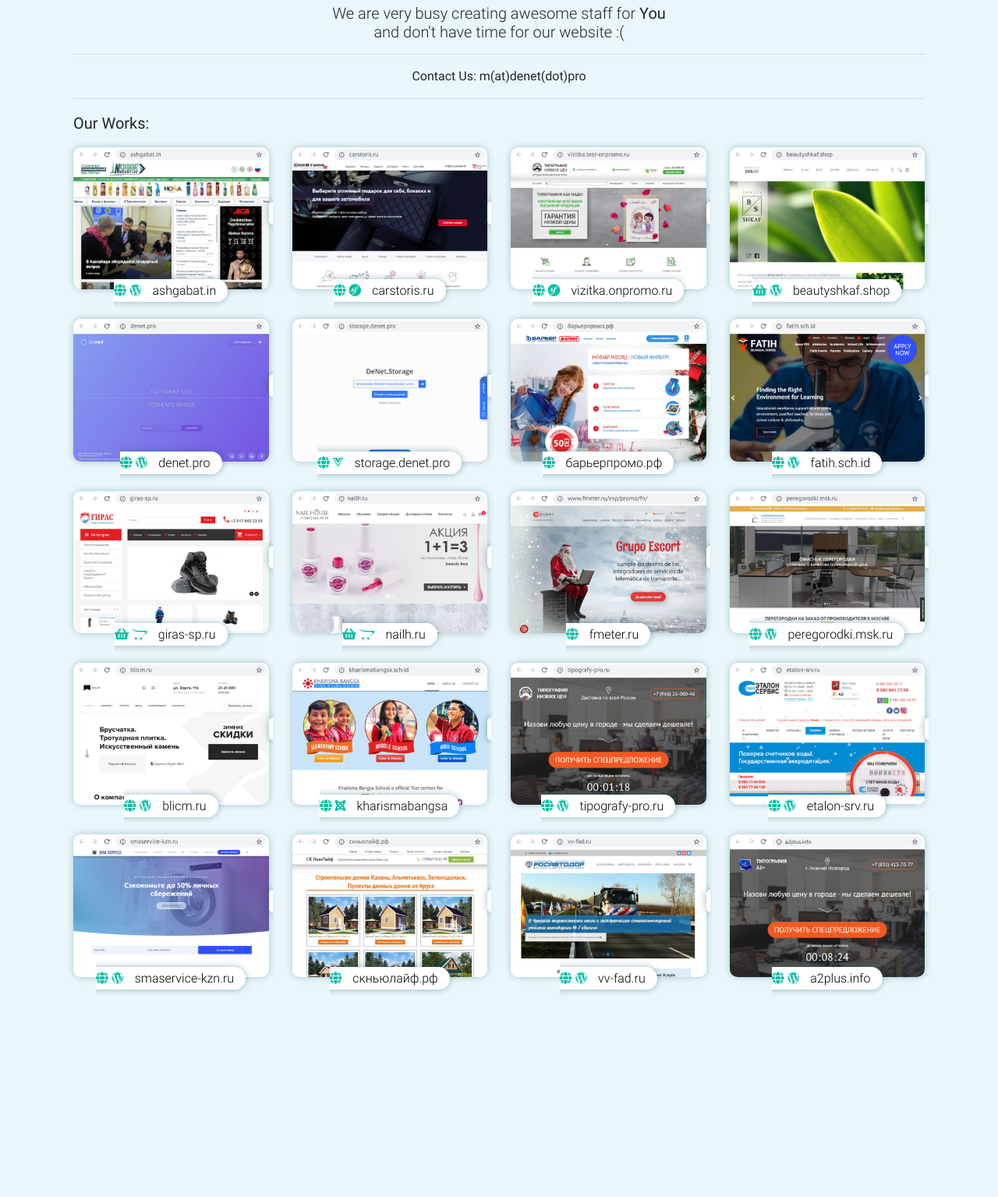
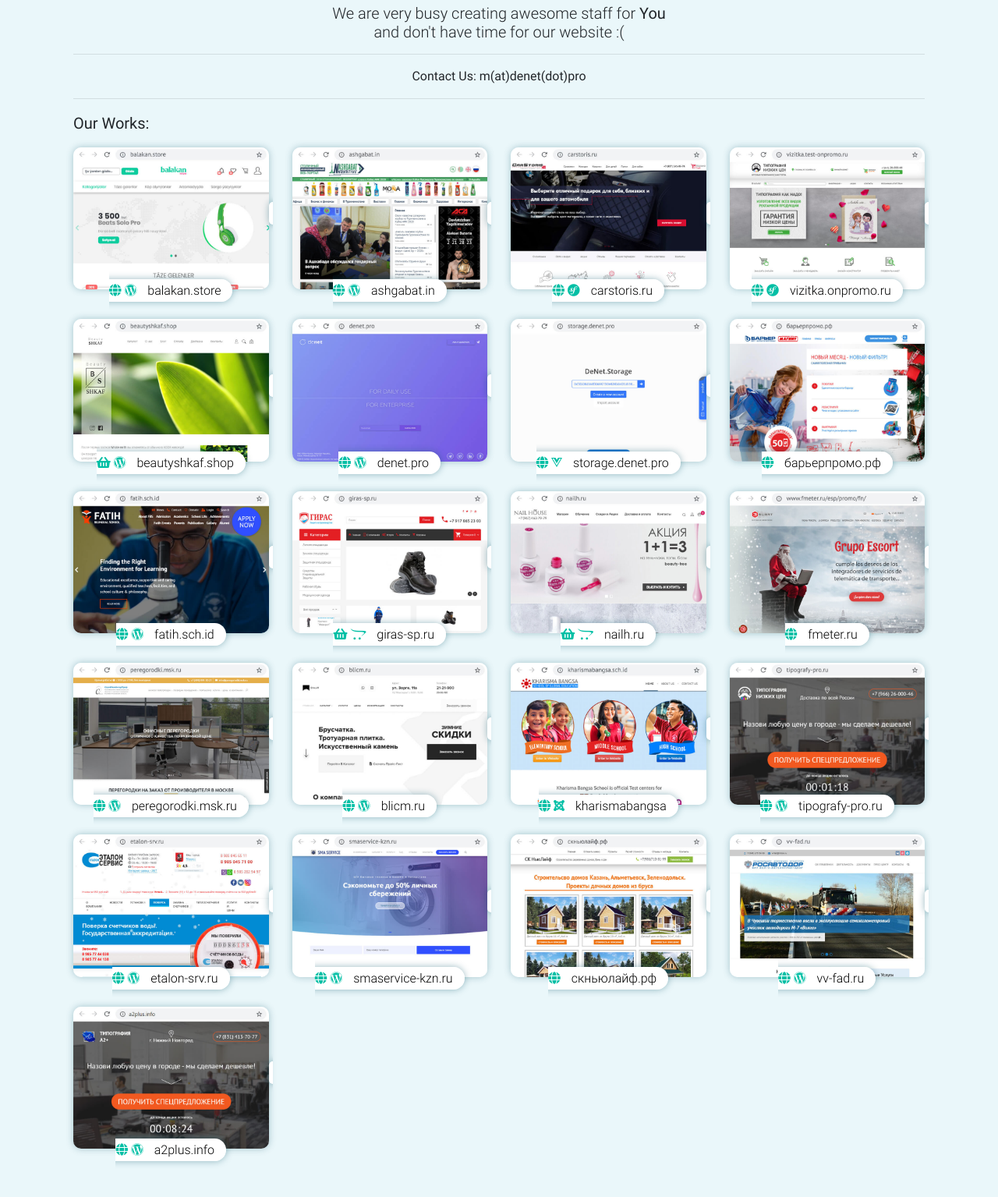
Before and after one commit to md2158/Portfolio, a PHP site: page / in a window 1280 px wide. Shown: the part 339-1874 px from the top of the page at 78% size. Before the commit the page ends 1613 px from the top, so only its background shows below. Run offline with PHP 8.4, Linux system fonts and the light colour scheme; some libraries are stand-ins or nearby versions.

Commit message:
balakan added

```diff
--- a/index.php
+++ b/index.php
@@ -38,6 +38,17 @@
             <p class="lead"><b>Our Works:</b></p>
             <div class="our-works">
               <div class="row">
+                <div class="col-lg-3 col-md-4 col-sm-6 col-12 mb-4">
+                  <div class="ow-item">
+                    <img src="img/works/balakan.jpg" alt="">
+                    <a href="https://balakan.store/" class="ow-link" target="_blank">
+                      <i class="fas fa-globe"></i>
+                      <i class="fab fa-wordpress"></i>
+                      <span>balakan.store</span>
+                    </a>
+                  </div>
+                </div>
+
                 <div class="col-lg-3 col-md-4 col-sm-6 col-12 mb-4">
                   <div class="ow-item">
                     <img src="img/works/inashgabat.jpg" alt="">
```
Also changed, not shown: img/works/balakan.jpg (added).
